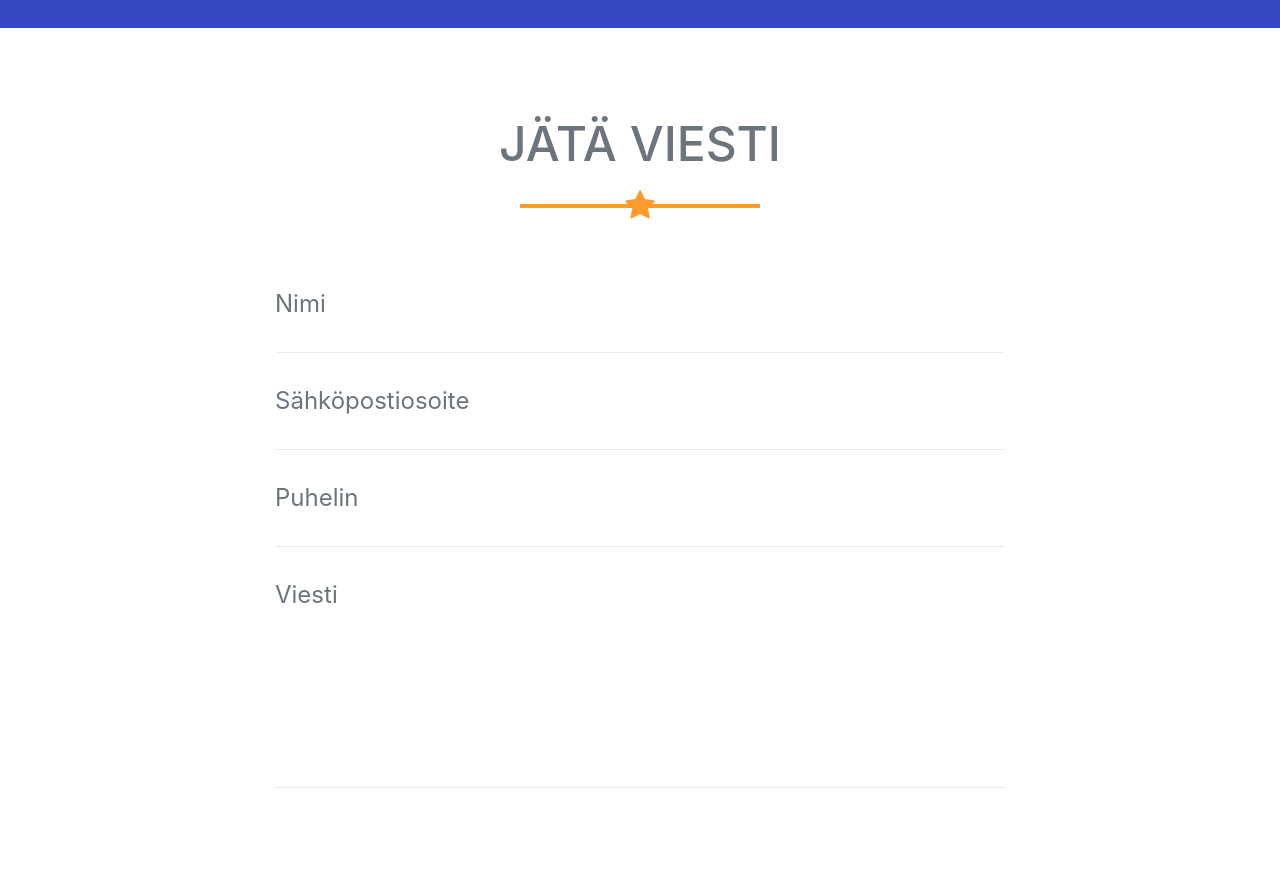
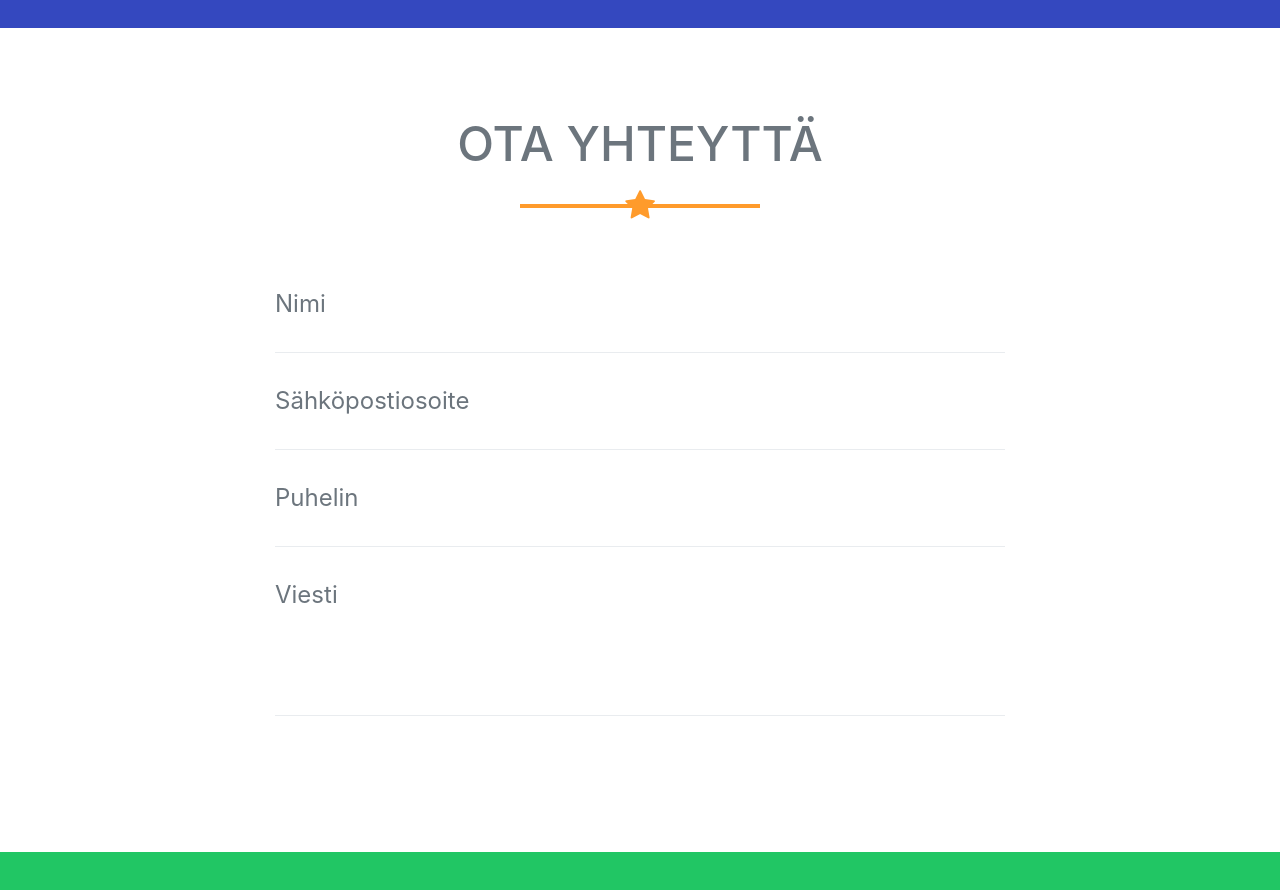
Before and after one commit to jusez/kvanttikoodi-website-frontend, a website with bundled scripts: page index.html in a window 1280 px wide. Shown: the part 1960-2850 px from the top of the page. Built offline with nearby package versions, Linux system fonts and the light colour scheme.

Commit message:
Small enhancements to contact us partial

```diff
--- a/index.html
+++ b/index.html
@@ -182,7 +182,7 @@
     <!-- Contact Section -->
     <section id="ota-yhteytta">
       <div class="container">
-        <h2 class="text-center text-uppercase text-secondary mb-0">Jätä viesti</h2>
+        <h2 class="text-center text-uppercase text-secondary mb-0">Ota yhteyttä</h2>
         <hr class="star-dark mb-5">
         <div class="row">
           <div class="col-lg-8 mx-auto">
@@ -213,7 +213,7 @@
               <div class="control-group">
                 <div class="form-group floating-label-form-group controls mb-0 pb-2">
                   <label>Viestisi</label>
-                  <textarea class="form-control" id="message" rows="5" placeholder="Viesti" required="required" data-validation-required-message="Syötä ensin viesti."></textarea>
+                  <textarea class="form-control" id="message" rows="3" placeholder="Viesti" required="required" data-validation-required-message="Syötä ensin viesti."></textarea>
                   <p class="help-block text-danger"></p>
                 </div>
               </div>
```
